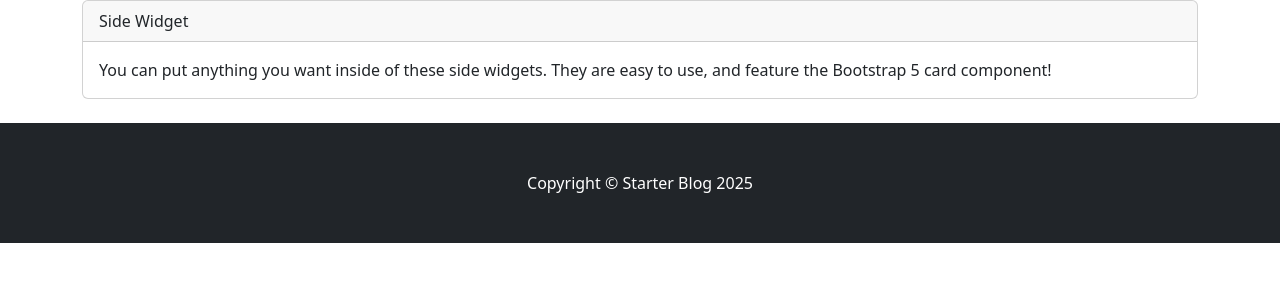
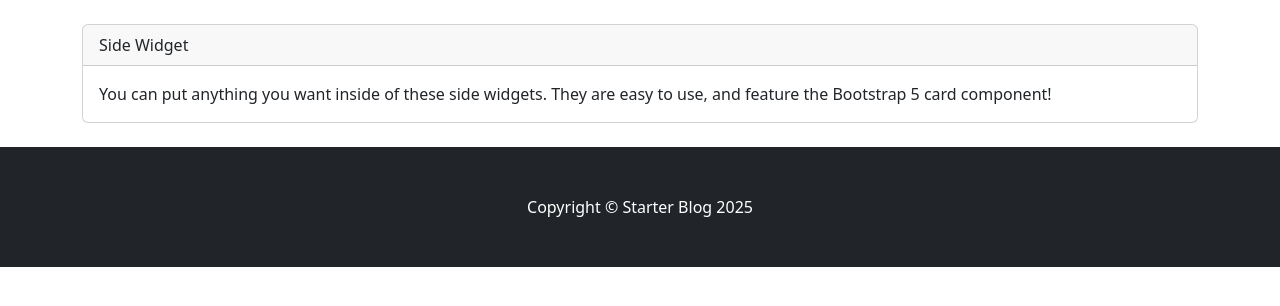
Before and after one commit to johnclamy/blogwebsiteproject, a Django app: page /blog/ in a window 1280 px wide. Shown: the part 56-362 px from the top of the page. Run offline with Django 5.2, Linux system fonts and the light colour scheme; data that the repository does not hold is empty.

Commit message:
add a margin between the navbar and the main content

```diff
--- a/website/blog/templates/blog/base.html
+++ b/website/blog/templates/blog/base.html
@@ -28,7 +28,7 @@
         <div class="container">
             <div class="row">
                 <!-- Blog entries-->
-                <main>
+                <main class="mt-4">
                     {% block content %}{% endblock content %}
                 </main>
 
```
